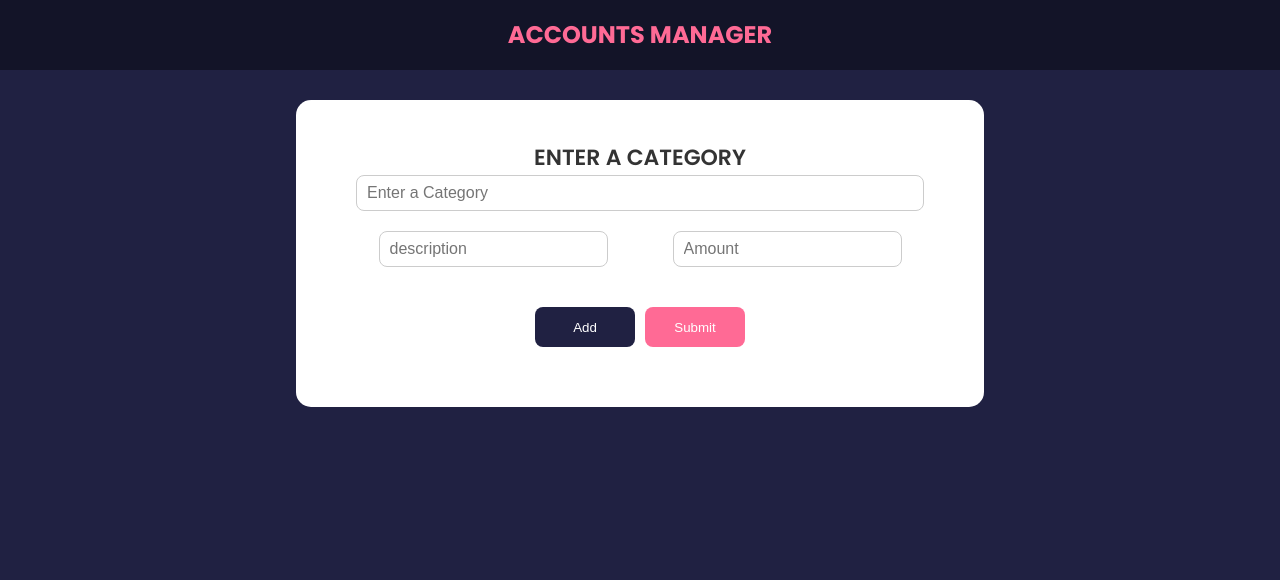
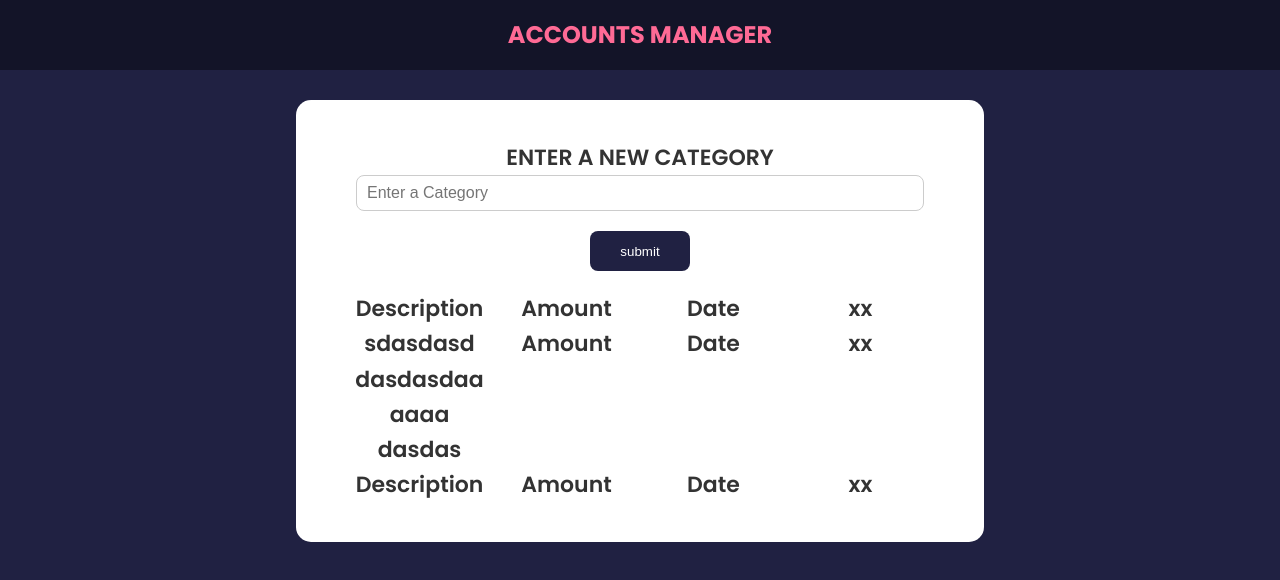
Before and after one commit to ibrahimiltifat/accounting-app, a React (Create React App) app: page / in a window 1280 px wide. Shown: the top 580 px of the page. Built offline with nearby package versions, Linux system fonts and the light colour scheme.

Commit message:
style for column

```diff
--- a/src/App.js
+++ b/src/App.js
@@ -4,6 +4,7 @@ import AddPrice from "./pages/AddPrice";
 import db from "./Firebase";
 import React, { useState, useEffect } from "react";
 import firebase from "./Firebase";
+import Testpage from "./pages/Testpage";
 function App() {
   const ref = firebase.firestore().collection("developers");
   console.log(ref);
@@ -11,8 +12,9 @@ function App() {
     <>
       <Header />
       <div className="container">
-        <AddPrice />
+        {/* <AddPrice /> */}
         {/* <AddCategory /> */}
+        <Testpage/>
       </div>
     </>
   );
--- a/src/index.css
+++ b/src/index.css
@@ -226,7 +226,35 @@ input:focus {
   margin: 10px 0;
 }
 
+.col-headings{
+  display: flex;
+}
+.col-desc{
+  flex: 1;
+  width:20%;
+
+}
+.col-amount{
+  flex: 1;
+}
+.col-date{
+  flex: 1;
+}
+.col-icon{
+  flex: 1;
+}
+
 @media (max-width: 600px) {
+
+  /*todo- remove container heading  */
+.col-headings h2{
+  font-size: 12px;
+}
+
+.card{
+  padding: 0px 0px ;
+}
+
   .rating li {
     margin: 10px 3px;
   }
--- /dev/null
+++ b/src/pages/Testpage.jsx
@@ -0,0 +1,74 @@
+import React, { useState } from "react";
+import Navbar from "../components/Navbar";
+
+function Testpage() {
+
+  const [categories, setCategories] = useState([]);
+  const [message, SetMessage] = useState("");
+  const [newCategory, SetNewCategory] = useState("");
+
+  const handleTextChange = (e) => {
+    SetNewCategory(e.target.value);
+  };
+  const handleSubmit = (e) => {
+    e.preventDefault();
+    if (newCategory.length === 0) {
+      SetMessage("Please enter a valid Category");
+    } else {
+      if (categories.includes(newCategory)) {
+        SetMessage("Category already present");
+      } else {
+        SetMessage("");
+        setCategories([newCategory, ...categories]);
+      }
+      console.log(categories);
+      SetNewCategory("");
+    }
+  };
+
+  return (
+    <>
+      <div className="container">
+        <div className="card">
+          <form onSubmit={handleSubmit}>
+            <h2>ENTER A NEW CATEGORY</h2>
+            <div className="input-group">
+              <input
+                onChange={handleTextChange}
+                type="text"
+                placeholder="Enter a Category"
+                value={newCategory}
+              />
+            </div>
+            <div className="text-center">
+              <button className="btn btn-primary" type="submit">
+                submit
+              </button>
+            </div>
+            {message && <div className="message">{message}</div>}
+          </form>
+          <div className="col-headings">
+            <h2 className="col-desc">Description</h2>
+            <h2 className="col-amount">Amount</h2>
+            <h2 className="col-date">Date</h2>
+            <h2 className="col-icon">xx</h2>
+          </div>
+          <div className="col-headings">
+            <h2 className="col-desc">sdasdasd dasdasdaa aaaa dasdas</h2>
+            <h2 className="col-amount">Amount</h2>
+            <h2 className="col-date">Date</h2>
+            <h2 className="col-icon">xx</h2>
+          </div>
+          <div className="col-headings">
+            <h2 className="col-desc">Description</h2>
+            <h2 className="col-amount">Amount</h2>
+            <h2 className="col-date">Date</h2>
+            <h2 className="col-icon">xx</h2>
+          </div>
+        </div>
+      </div>
+    </>
+  );
+}
+
+export default Testpage;
```
Also changed, not shown: 1 other file (tests, documents, lock files or other folders).
